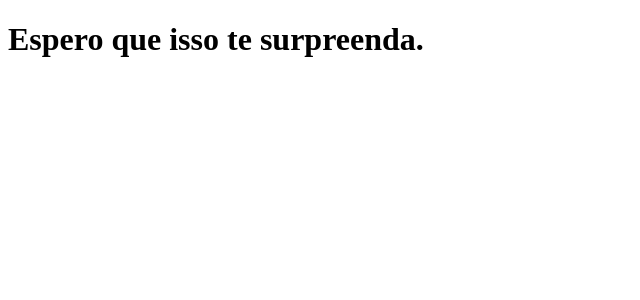
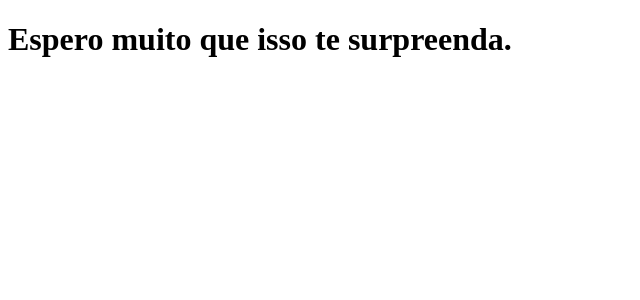
Before and after one commit to LucasOlCunha/TabNews, a Next.js app: page / in a window 1280 px wide. Shown: the top 300 px of the page, without its empty margins (0-640 px from the left). Built offline with nearby package versions, Linux system fonts and the light colour scheme.

Commit message:
modidifica a frase

```diff
--- a/pages/index.js
+++ b/pages/index.js
@@ -1,5 +1,5 @@
 function Home() {
-    return <h1>Espero que isso te surpreenda.</h1>
+    return <h1>Espero muito que isso te surpreenda.</h1>
 }
 
 export default Home;
```
